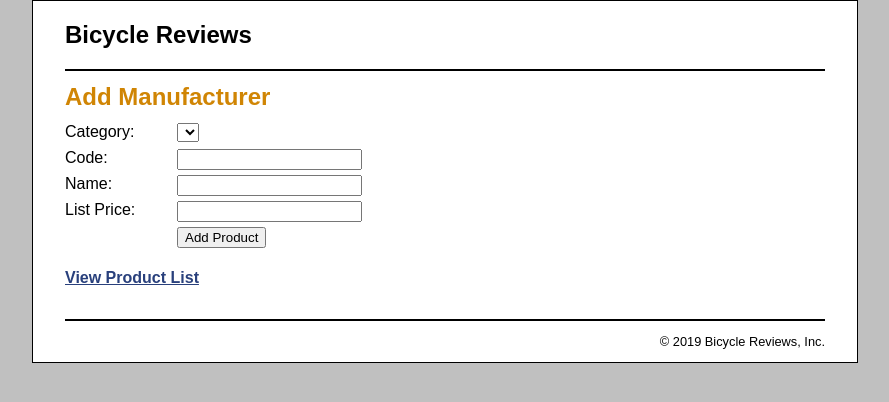
After one commit to d00215406/bicycle_reviews, a PHP site: page /product_manager/manufacturer_add.php in a window 1280 px wide. The commit adds this page. Shown: the top 402 px of the page, without its empty margins (195-1084 px from the left). Run offline with PHP 8.4, Linux system fonts and the light colour scheme; data that the repository does not hold is empty.

Commit message:
Finished editing the database and the project, this is the latest fully working copy.
Also added a manufacturer_add.php (not yet complete) file to add manufacturers to the project as well as a manufacturer table to the database

```diff
--- a/index.php
+++ b/index.php
@@ -4,10 +4,7 @@
     <h1>Menu</h1>
     <ul>
         <li>
-            <a href="product_manager">Product Manager</a>
-        </li>
-        <li>
-            <a href="product_catalog">Product Catalog</a>
+            <a href="product_manager"><button>Product Manager</button></a>
         </li>
     </ul>
 </main>
--- a/model/bicycle_db.php
+++ b/model/bicycle_db.php
@@ -13,7 +13,7 @@ function get_products() {
 function get_products_by_category($category_id) {
     global $db;
     $query = 'SELECT * FROM bicycles
-              WHERE bicycles.categoryID = :category_id
+              WHERE bicycles.typeID = :category_id
               ORDER BY bicycleID';
     $statement = $db->prepare($query);
     $statement->bindValue(":category_id", $category_id);
@@ -48,7 +48,7 @@ function delete_product($product_id) {
 function add_product($category_id, $code, $name, $price) {
     global $db;
     $query = 'INSERT INTO bicycles
-                 (categoryID, bicycleCode, bicycleName, listPrice)
+                 (typeID, bicycleCode, bicycleName, listPrice)
               VALUES
                  (:category_id, :code, :name, :price)';
     $statement = $db->prepare($query);
@@ -63,7 +63,7 @@ function add_product($category_id, $code, $name, $price) {
 function update_product($product_id, $category_id, $code, $name, $price) {
     global $db;
     $query = 'UPDATE bicycles
-              SET categoryID = :category_id,
+              SET typeID = :category_id,
                   bicycleCode = :code,
                   bicycleName = :name,
                   listPrice = :price
--- a/product_manager/bicycle_add.php
+++ b/product_manager/bicycle_add.php
@@ -7,8 +7,8 @@
         <label>Category:</label>
         <select name="category_id">
         <?php foreach ( $categories as $category ) : ?>
-            <option value="<?php echo $category['categoryID']; ?>">
-                <?php echo $category['categoryName']; ?>
+            <option value="<?php echo $category['typeID']; ?>">
+                <?php echo $category['typeName']; ?>
             </option>
         <?php endforeach; ?>
         </select>
--- a/product_manager/bicycle_edit.php
+++ b/product_manager/bicycle_edit.php
@@ -10,7 +10,7 @@
 
         <label>Category ID:</label>
         <input type="category_id" name="category_id"
-               value="<?php echo $product['categoryID']; ?>">
+               value="<?php echo $product['typeID']; ?>">
         <br>
 
         <label>Code:</label>
--- a/product_manager/bicycle_list.php
+++ b/product_manager/bicycle_list.php
@@ -31,7 +31,7 @@
                     <input type="hidden" name="product_id"
                            value="<?php echo $product['bicycleID']; ?>">
                     <input type="hidden" name="category_id"
-                           value="<?php echo $product['categoryID']; ?>">
+                           value="<?php echo $product['typeID']; ?>">
                     <input type="submit" value="Edit">
                 </form></td>
                 <td><form action="." method="post">
@@ -40,7 +40,7 @@
                     <input type="hidden" name="product_id"
                            value="<?php echo $product['bicycleID']; ?>">
                     <input type="hidden" name="category_id"
-                           value="<?php echo $product['categoryID']; ?>">
+                           value="<?php echo $product['typeID']; ?>">
                     <input type="submit" value="Delete">
                 </form></td>
             </tr>
--- /dev/null
+++ b/product_manager/manufacturer_add.php
@@ -0,0 +1,38 @@
+<?php include '../view/header.php'; ?>
+<main>
+    <h1>Add Manufacturer</h1>
+    <form action="index.php" method="post" id="add_product_form">
+        <input type="hidden" name="action" value="add_product">
+
+        <label>Category:</label>
+        <select name="category_id">
+        <?php foreach ( $categories as $category ) : ?>
+            <option value="<?php echo $category['typeID']; ?>">
+                <?php echo $category['typeName']; ?>
+            </option>
+        <?php endforeach; ?>
+        </select>
+        <br>
+
+        <label>Code:</label>
+        <input type="input" name="code">
+        <br>
+
+        <label>Name:</label>
+        <input type="input" name="name">
+        <br>
+
+        <label>List Price:</label>
+        <input type="input" name="price">
+        <br>
+
+        <label>&nbsp;</label>
+        <input type="submit" value="Add Product">
+        <br>
+    </form>
+    <p class="last_paragraph">
+        <a href="index.php?action=list_products">View Product List</a>
+    </p>
+
+</main>
+<?php include '../view/footer.php'; ?>
--- a/product_manager/type_list.php
+++ b/product_manager/type_list.php
@@ -9,13 +9,13 @@
         </tr>
         <?php foreach ($categories as $category) : ?>
         <tr>
-            <td><?php echo $category['categoryName']; ?></td>
+            <td><?php echo $category['typeName']; ?></td>
             <td>
                 <form id="delete_product_form"
                       action="index.php" method="post">
                     <input type="hidden" name="action" value="delete_category">
                     <input type="hidden" name="category_id"
-                           value="<?php echo $category['categoryID']; ?>">
+                           value="<?php echo $category['typeID']; ?>">
                     <input type="submit" value="Delete">
                 </form>
             </td>
--- a/view/category_nav.php
+++ b/view/category_nav.php
@@ -5,8 +5,8 @@
                 <?php foreach($categories as $category) : ?>
                 <li>
                     <a href="?category_id=<?php
-                              echo $category['categoryID']; ?>">
-                        <?php echo $category['categoryName']; ?>
+                              echo $category['typeID']; ?>">
+                        <?php echo $category['typeName']; ?>
                     </a>
                 </li>
                 <?php endforeach; ?>
```
Also changed, not shown: model/type_db.php (+5 -5 lines).
